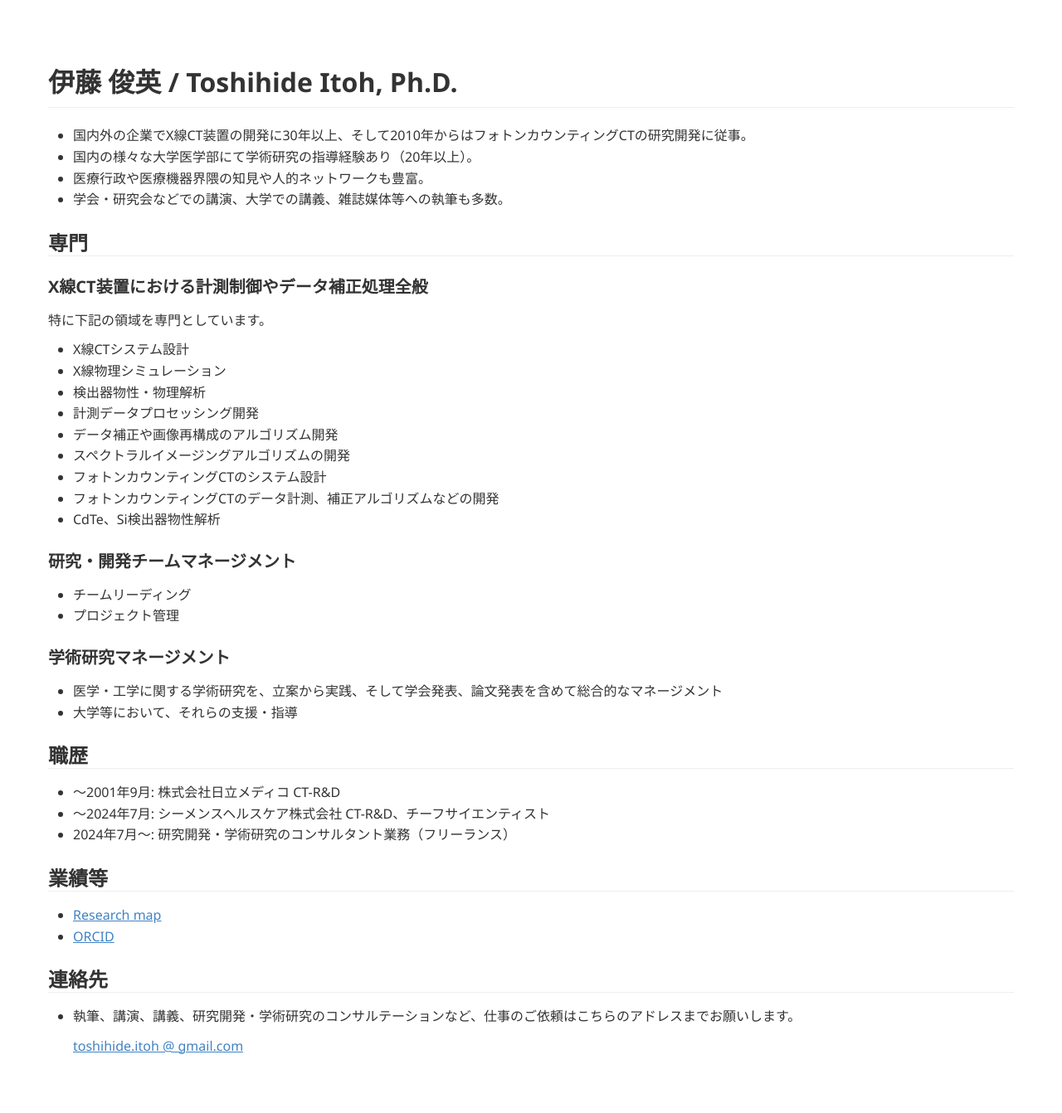
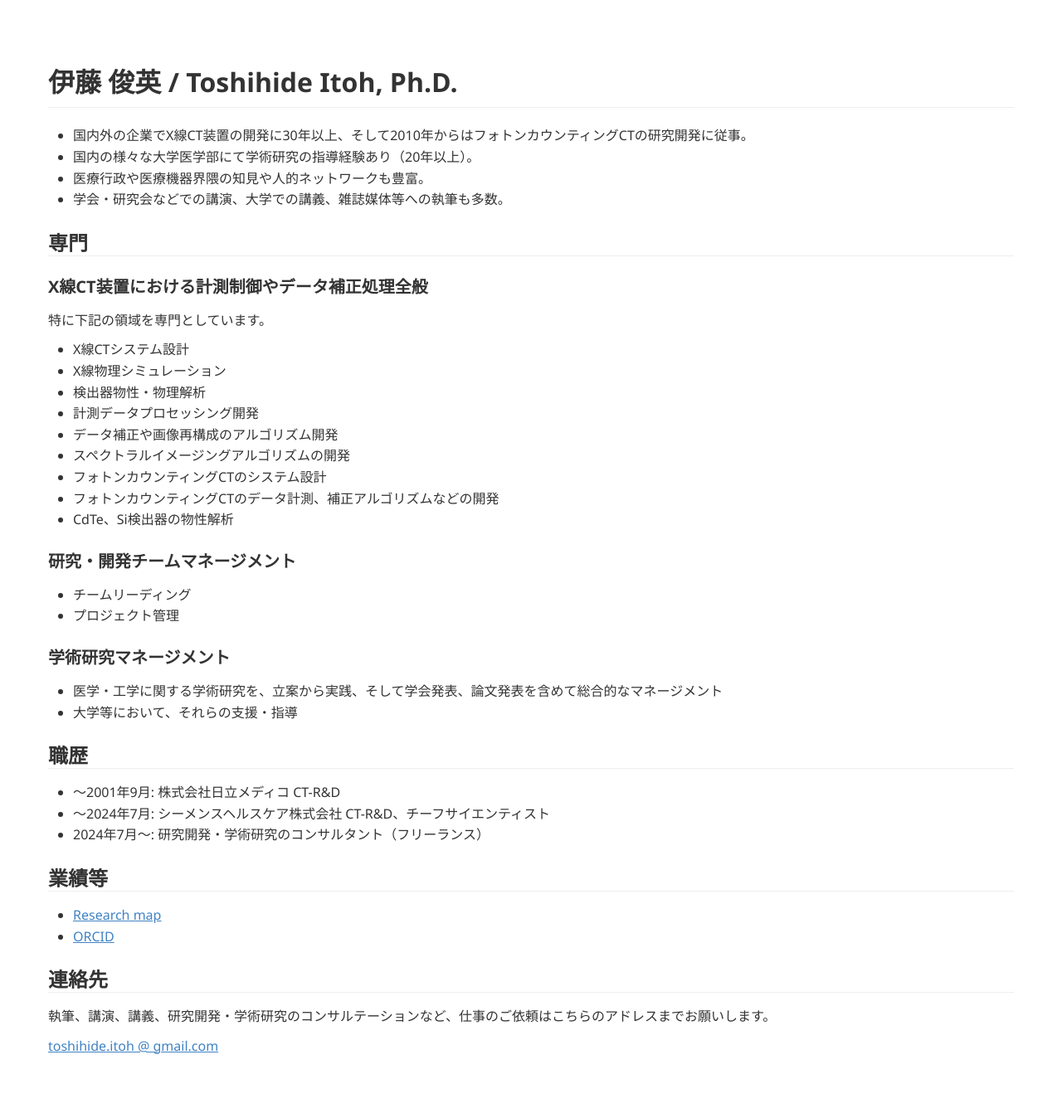
Before and after one commit to tnitoh/tnitoh.github.io, a Jekyll site: the page built from index.md, in a window 1280 px wide. Shown: the whole page at 83% size. Built offline with Jekyll 4.4.1, drawn with Linux system fonts in a browser that asks for light colours; Markdown is read by kramdown in place of the engine named in the settings.

Commit message:
Update index.md

```diff
--- a/index.md
+++ b/index.md
@@ -4,7 +4,6 @@ title: Toshihide Itoh's web page
 ---
 
 # 伊藤 俊英 / Toshihide Itoh, Ph.D.
-
 
 - 国内外の企業でX線CT装置の開発に30年以上、そして2010年からはフォトンカウンティングCTの研究開発に従事。
 - 国内の様々な大学医学部にて学術研究の指導経験あり（20年以上）。
@@ -25,7 +24,7 @@ title: Toshihide Itoh's web page
 - スペクトラルイメージングアルゴリズムの開発
 - フォトンカウンティングCTのシステム設計
 - フォトンカウンティングCTのデータ計測、補正アルゴリズムなどの開発
-- CdTe、Si検出器物性解析
+- CdTe、Si検出器の物性解析
 
 ### 研究・開発チームマネージメント
 - チームリーディング
@@ -39,7 +38,7 @@ title: Toshihide Itoh's web page
 ## 職歴
 - 〜2001年9月: 株式会社日立メディコ CT-R&D
 - ～2024年7月: シーメンスヘルスケア株式会社 CT-R&D、チーフサイエンティスト
-- 2024年7月〜: 研究開発・学術研究のコンサルタント業務（フリーランス）
+- 2024年7月〜: 研究開発・学術研究のコンサルタント（フリーランス）
 
 
 ## 業績等
@@ -49,6 +48,6 @@ title: Toshihide Itoh's web page
 
 
 ## 連絡先
-- 執筆、講演、講義、研究開発・学術研究のコンサルテーションなど、仕事のご依頼はこちらのアドレスまでお願いします。
+執筆、講演、講義、研究開発・学術研究のコンサルテーションなど、仕事のご依頼はこちらのアドレスまでお願いします。
 
-  [toshihide.itoh @ gmail.com](contact_note.md)
+[toshihide.itoh @ gmail.com](contact_note.md)
```
